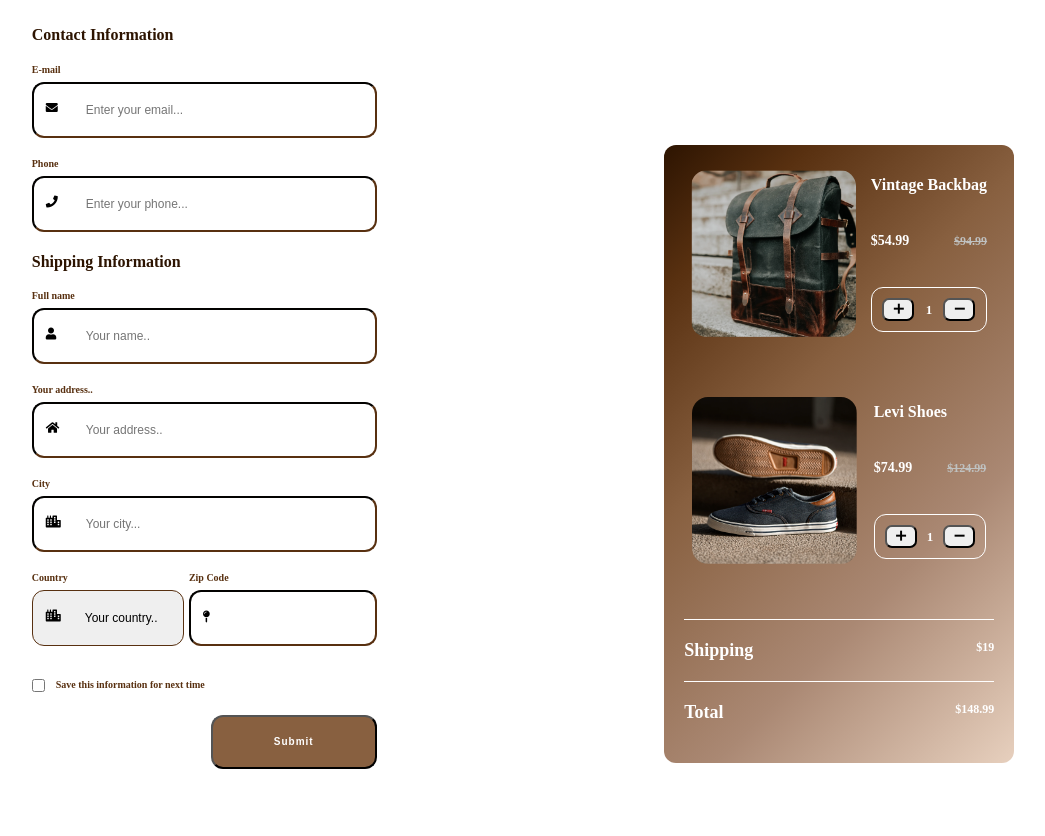
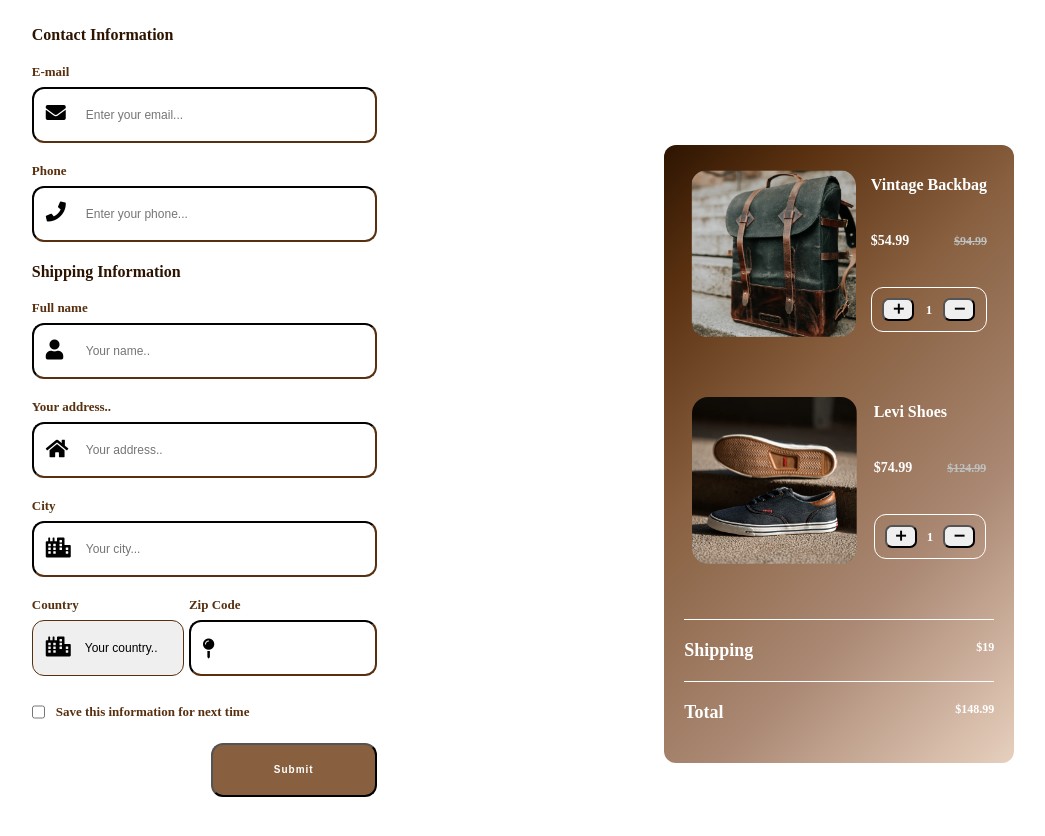
Before and after one commit to johngrier10/checkout, a plain HTML site: page index.html in a window 1280 px wide. Shown: the whole page, without its empty margins (117-1162 px from the left). Drawn offline with Linux system fonts and the light colour scheme.

Commit message:
Improved legibility

```diff
--- a/index.html
+++ b/index.html
@@ -11,7 +11,17 @@
       <link rel="stylesheet" href="https://cdnjs.cloudflare.com/ajax/libs/font-awesome/5.15.3/css/all.min.css"
       integrity="sha512-iBBXm8fW90+nuLcSKlbmrPcLa0OT92xO1BIsZ+ywDWZCvqsWgccV3gFoRBv0z+8dLJgyAHIhR35VZc2oM/gI1w=="
       crossorigin="anonymous" referrerpolicy="no-referrer" />
+      <meta name=description content="Answer to devChallenge.io's challenge to replicate his Figma representation of a checkout page">
     </head>
+
+    <style type="text/css">
+        /*Rules for sizing the icon*/
+        .material-icons.md-18 { font-size: 18px; }
+        .material-icons.md-24 { font-size: 24px; }
+        .material-icons.md-36 { font-size: 36px; }
+        .material-icons.md-48 { font-size: 48px; }
+        </style>
+
 <body>
 
 
--- a/style.css
+++ b/style.css
@@ -52,6 +52,7 @@ background: linear-gradient(135deg, rgba(45,20,1,1) 0%, rgba(88,48,16,1) 15%, rg
 }
 img{
     width: 100%;
+    height: auto;
     display: block;
     border-radius: 12%;
     padding: .5rem;
@@ -192,10 +193,15 @@ input[type='submit']{
 
 
 .input-with-icon i{
-    position: absolute;
+    position: relative;
     top: 3.9rem;
     left: 14px;
-    font-size: 1.2rem;
+    font-size: 2rem;
+}
+
+.input-with-icon i{
+    position: absolute;
+    top: 4.18rem;
 }
 
 .button_with_icon{
@@ -244,7 +250,7 @@ select i{
     left: 14px
 }
 label{
-    font-size: 1rem;
+    font-size: 1.3rem;
     color:rgba(88,48,16,1);
     font-weight: 900;
 }
@@ -288,7 +294,9 @@ form h3{
 }
 
 
-
+i::before{
+    font-size: 2rem;
+}
 
 
 
```
